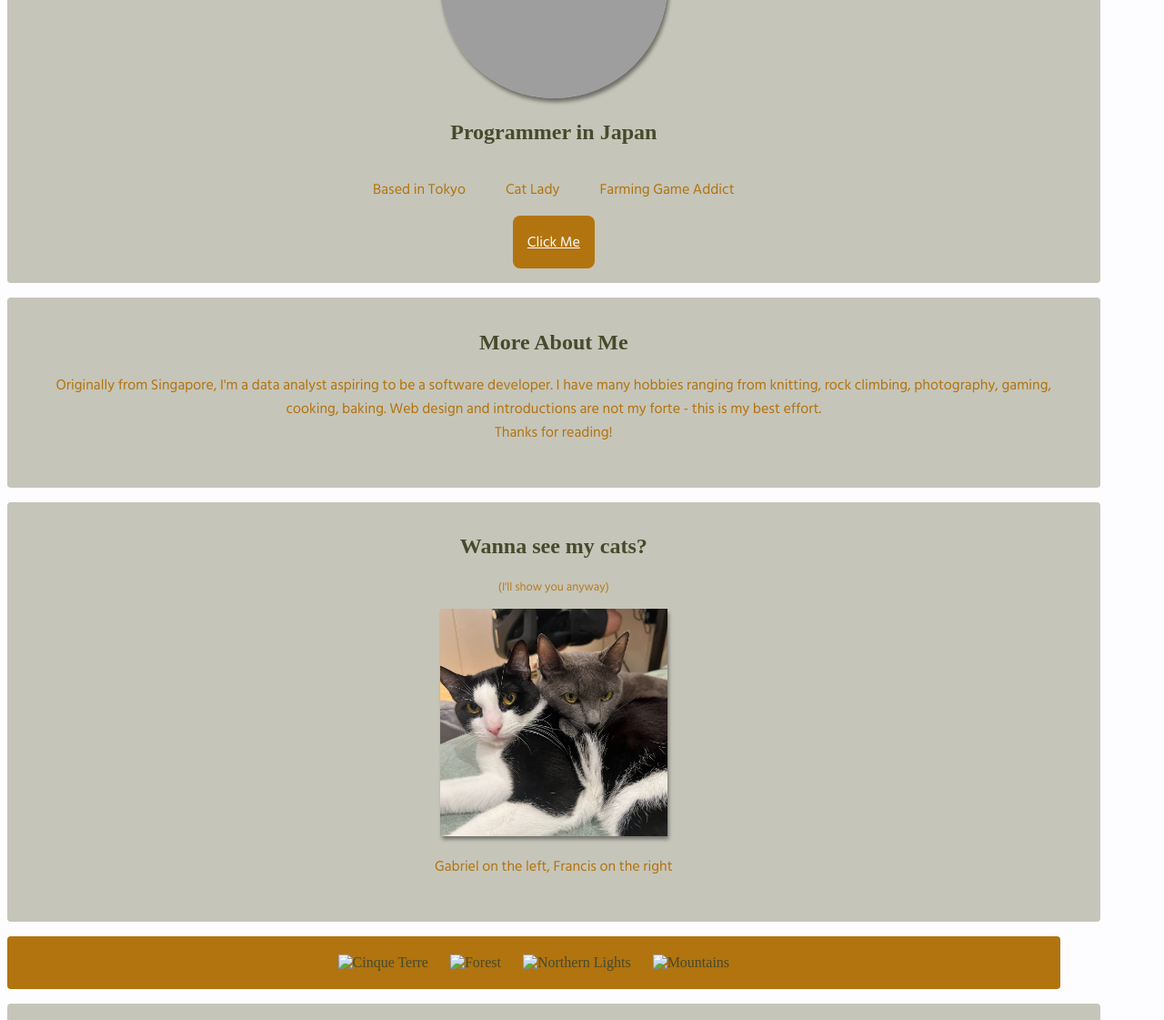
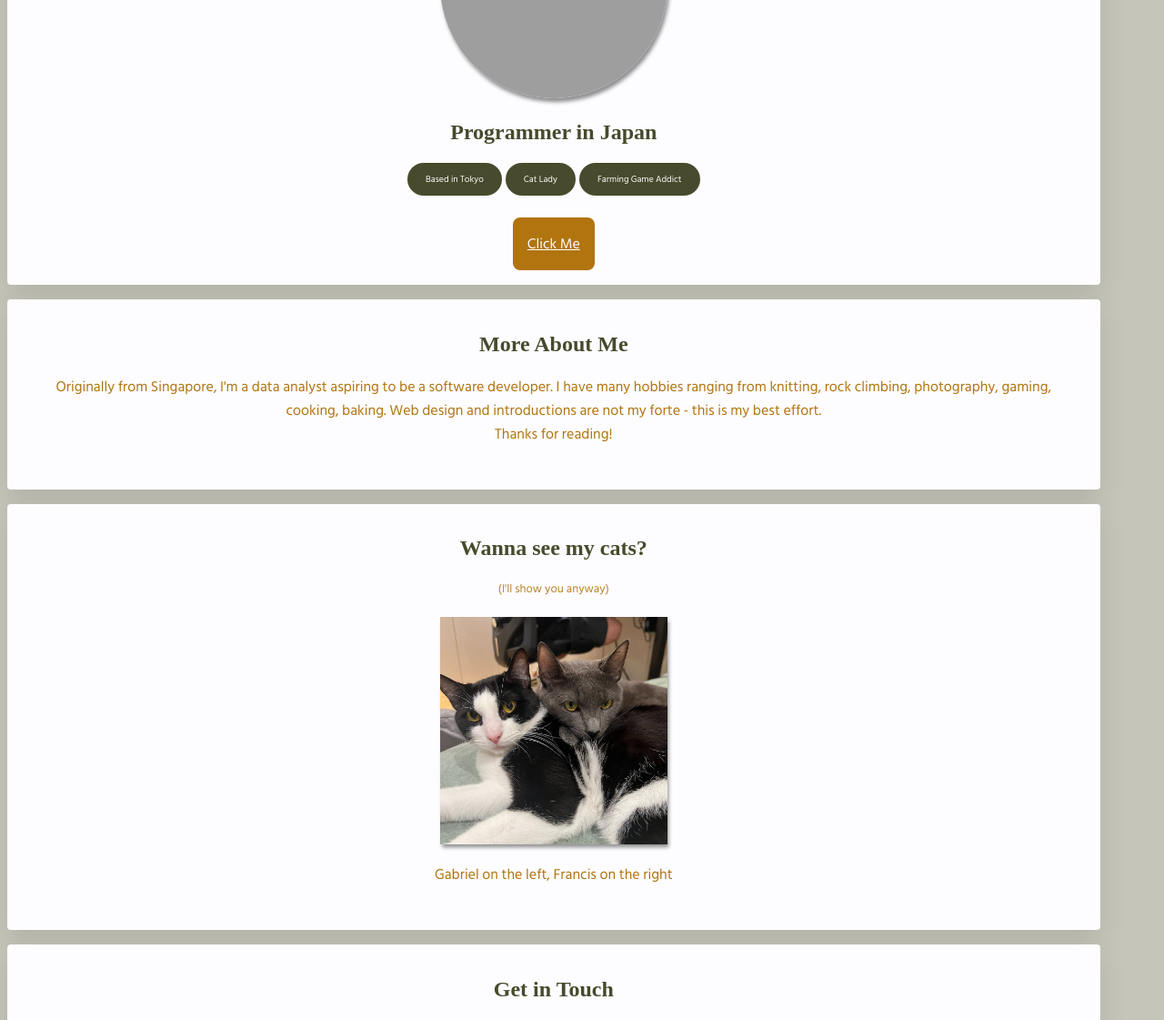
Before and after one commit to eyawata/profile, a plain HTML site: page index.html in a window 1280 px wide. Shown: the part 256-1377 px from the top of the page at 91% size. Drawn offline with Linux system fonts and the light colour scheme; grey boxes are pictures that could not be loaded; a web font is replaced by a local one.

Commit message:
make my profile prettier

```diff
--- a/index.html
+++ b/index.html
@@ -42,13 +42,6 @@
     </div>
   </div>
 
-  <div class="scroll-container container card_title-darkgreen">
-    <img src="img_5terre.jpg" alt="Cinque Terre">
-    <img src="img_forest.jpg" alt="Forest">
-    <img src="img_lights.jpg" alt="Northern Lights">
-    <img src="img_mountains.jpg" alt="Mountains">
-  </div>
-
   <div class="container">
     <div class ="card">
       <h2 class="card_title-darkgreen">Get in Touch</h2>
--- a/styles.css
+++ b/styles.css
@@ -1,6 +1,6 @@
 
 body {
-  background-color: #FDFDFF;
+  background-color: #C6C5B9;
 }
 
 h1, h2, h3 {
@@ -16,6 +16,7 @@ p {
   font-size: small;
   color: rgba(177,116,15,0.9);
   font-family: "Hind Siliguri";
+  margin: 0 auto 20px auto;
 }
 
 .image-rounded {
@@ -35,7 +36,7 @@ p {
 }
 
 .container {
-  background-color: #C6C5B9;
+  background-color:#FDFDFF;
   text-align: center;
   width: 90%;   /* This sets the width */
   margin: 0 auto; /* This automatically sets left/right margins */
@@ -43,6 +44,7 @@ p {
   border-radius: 4px;
   padding: 16px 32px 32px 32px;
   margin: 16px 0;
+  box-shadow: 0 10px 30px rgba(0,0,0,.1)
 }
 
 .container h1 {
@@ -55,7 +57,7 @@ p {
 }
 
 .fa-brands {
-  color: #FDFDFF;
+  color: #474A2C;
   width: 40px;
   height: 40px;
 }
@@ -66,21 +68,29 @@ p {
   padding-left: 0px;
 }
 
-
 .linklist_nostyle li {
   display: inline-block;
   padding: 0px 20px;
+  font-size: xx-small;
 }
 
 .fact-list_nostyle {
   list-style-type: none;
   align-items: center;
   padding-left: 0px;
+  margin: 0 auto 40px;
 }
 
 .fact-list_nostyle li {
   display: inline-block;
   padding: 0px 20px;
+  border-radius: 30px;
+  background-color: #474A2C;
+}
+
+.fact-list_nostyle p {
+  color:#FDFDFF;
+  font-size: x-small;
 }
 
 .button-orange {
@@ -89,17 +99,6 @@ p {
   padding: 16px;
   border-radius: 8px;
   color: #FDFDFF;
-}
-
-div.scroll-container {
-  background-color: #B1740F;
-  overflow: hidden;
-  white-space: nowrap;
-  padding: 10px;
-}
-
-div.scroll-container img {
-  padding: 10px;
 }
 
 @media (max-width: 960px) {
```
